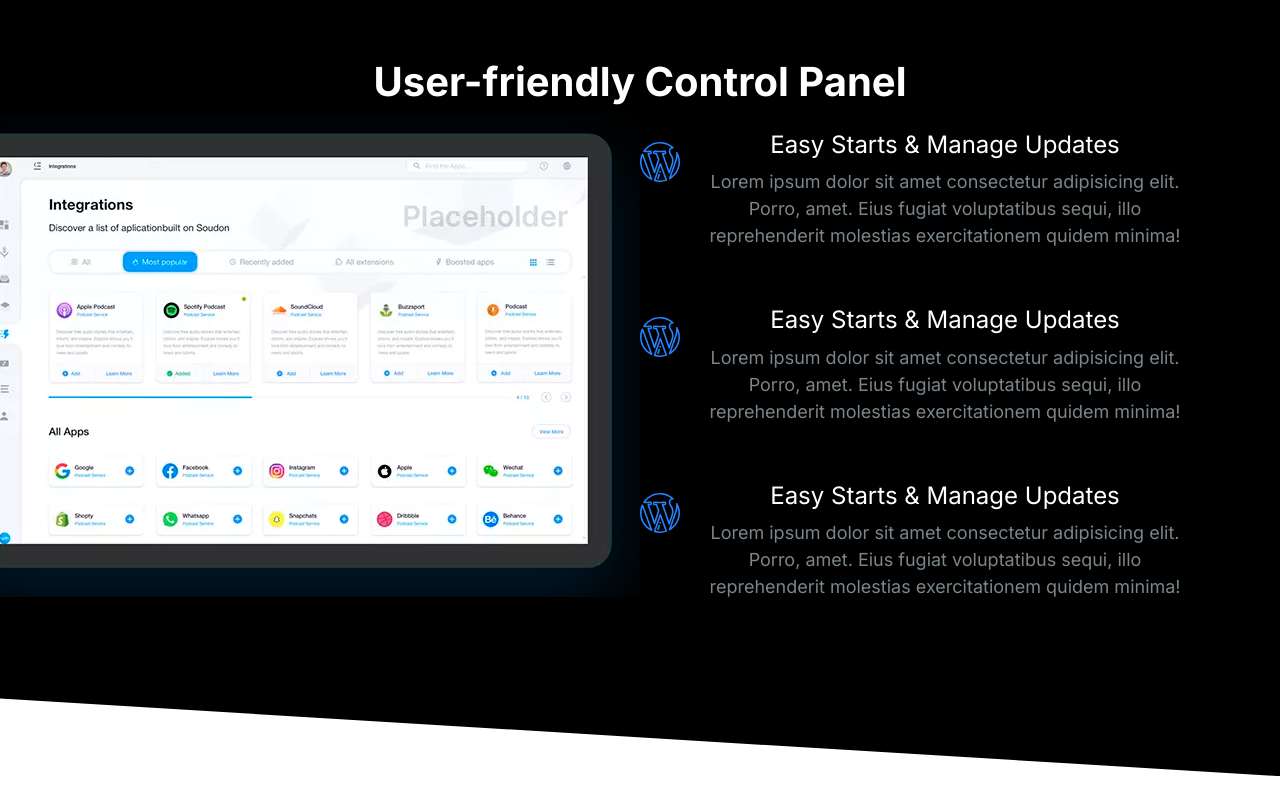
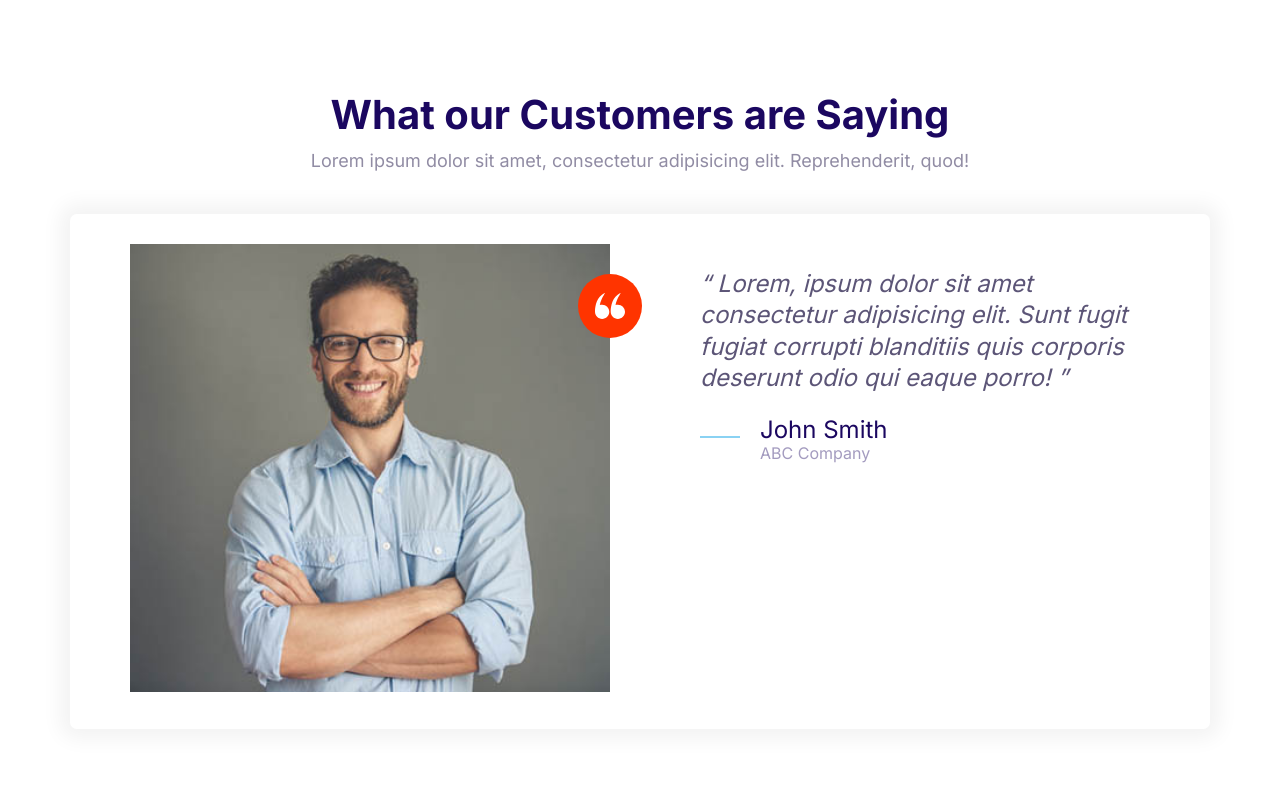
Before and after one commit to Montenegr007/moshify, a plain HTML site: page index.html in a window 1280 px wide. Drawn offline with Linux system fonts and the light colour scheme.

Commit message:
Testimonial block creation.

```diff
--- a/css/styles.css
+++ b/css/styles.css
@@ -632,6 +632,7 @@ a {
 
 .block__header {
   text-align: center;
+  margin-bottom: 4rem;
 }
 
 .block--dark {
--- a/index.html
+++ b/index.html
@@ -15,77 +15,53 @@
     <link rel="stylesheet" href="css/styles.css" />
   </head>
   <body>
-    <section class="block block--dark block--skewed-right block-showcase">
+    <section class="block">
       <header class="block__header">
-        <h2 class="block__heading">User-friendly Control Panel</h2>
-        <div class="container grid grid--1x2">
-          <picture class="block-showcase__image">
-            <source
-              type="image/webp"
-              srcset="images/ipad@1x.webp 1x, images/ipad@2x.webp 2x"
+        <h2>What our Customers are Saying</h2>
+        <p>
+          Lorem ipsum dolor sit amet, consectetur adipisicing elit.
+          Reprehenderit, quod!
+        </p>
+      </header>
+      <div class="container">
+        <div class="card testimonial">
+          <div class="grid grid--1x2">
+            <div class="testimonial__image">
+              <img
+                src="images/testimonial.jpg"
+                alt="A happy smiling customer"
               />
-            <source
-              type="image/png"
-              srcset="images/ipad@1x.png 1x, images/ipad@2x.png 2x"
-            />
-            <img src="images/ipad@1x.png" alt="" />
-          </picture>
-          <ul class="list">
-            <li>
+              <span class="icon-container icon-container--accent">
+                <svg class="icon icon--white icon--small">
+                  <use xlink:href="images/sprite.svg#quotes"></use>
+                </svg>
+              </span>
+            </div>
+            <blockquote class="quote">
+              <p class="quote__text">
+                Lorem, ipsum dolor sit amet consectetur adipisicing elit. Sunt
+                fugit fugiat corrupti blanditiis quis corporis deserunt odio qui
+                eaque porro!
+              </p>
+              <footer>
                 <div class="media">
                   <div class="media__image">
-                  <svg class="icon icon--primary">
-                    <use xlink:href="images/sprite.svg#wordpress"></use>
+                    <svg class="icon icon--primary quote__line">
+                      <use xlink:href="images/sprite.svg#line"></use>
                     </svg>
                   </div>
                   <div class="media__body">
-                  <h3 class="media__title">Easy Starts & Manage Updates</h3>
-                  <p>
-                    Lorem ipsum dolor sit amet consectetur adipisicing elit.
-                    Porro, amet. Eius fugiat voluptatibus sequi, illo
-                    reprehenderit molestias exercitationem quidem minima!
-                  </p>
+                    <h3 class="media__title quote__author">John Smith</h3>
+                    <p class="quote__organization">ABC Company</p>
                   </div>
                 </div>
-            </li>
-            <li>
-              <div class="media">
-                <div class="media__image">
-                  <svg class="icon icon--primary">
-                    <use xlink:href="images/sprite.svg#wordpress"></use>
-                  </svg>
-                </div>
-                <div class="media__body">
-                  <h3 class="media__title">Easy Starts & Manage Updates</h3>
-                  <p>
-                    Lorem ipsum dolor sit amet consectetur adipisicing elit.
-                    Porro, amet. Eius fugiat voluptatibus sequi, illo
-                    reprehenderit molestias exercitationem quidem minima!
-                  </p>
+              </footer>
+            </blockquote>
           </div>
         </div>
-            </li>
-            <li>
-              <div class="media">
-                <div class="media__image">
-                  <svg class="icon icon--primary">
-                    <use xlink:href="images/sprite.svg#wordpress"></use>
-                  </svg>
       </div>
-                <div class="media__body">
-                  <h3 class="media__title">Easy Starts & Manage Updates</h3>
-                  <p>
-                    Lorem ipsum dolor sit amet consectetur adipisicing elit.
-                    Porro, amet. Eius fugiat voluptatibus sequi, illo
-                    reprehenderit molestias exercitationem quidem minima!
-                  </p>
-                </div>
-              </div>
-            </li>
-          </ul>
-        </div>
-      </header>
     </section>
+
     <script src="js/main.js"></script>
   </body>
 </html>
```
Also changed, not shown: components/block-showcase.html (added, +71 -0 lines), components/testimonial-block.html (added, +43 -0 lines). Lines whose indentation alone changed are shown as unchanged.
